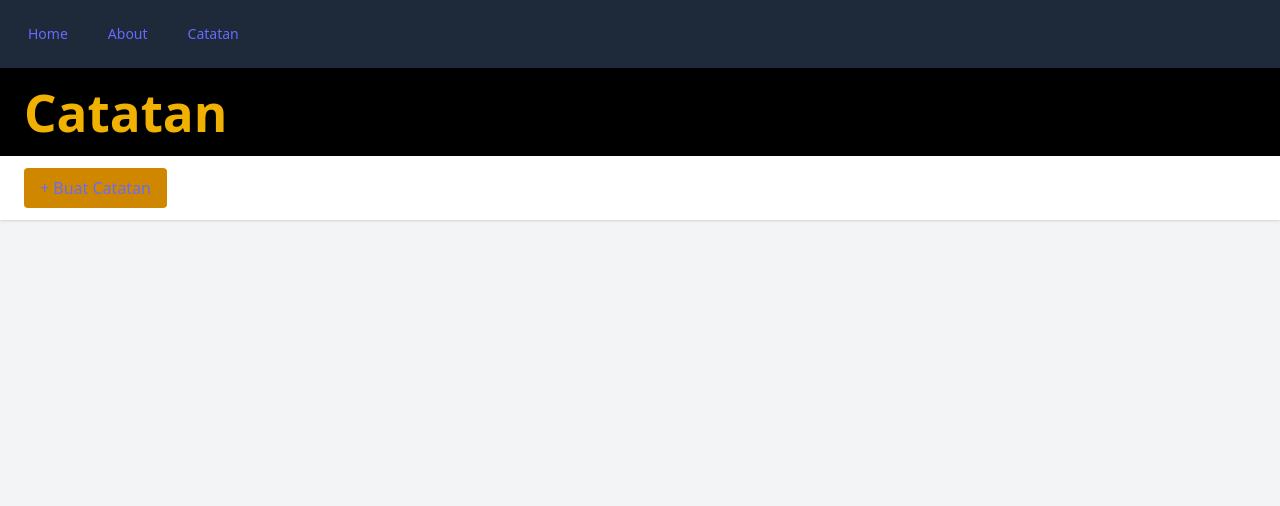
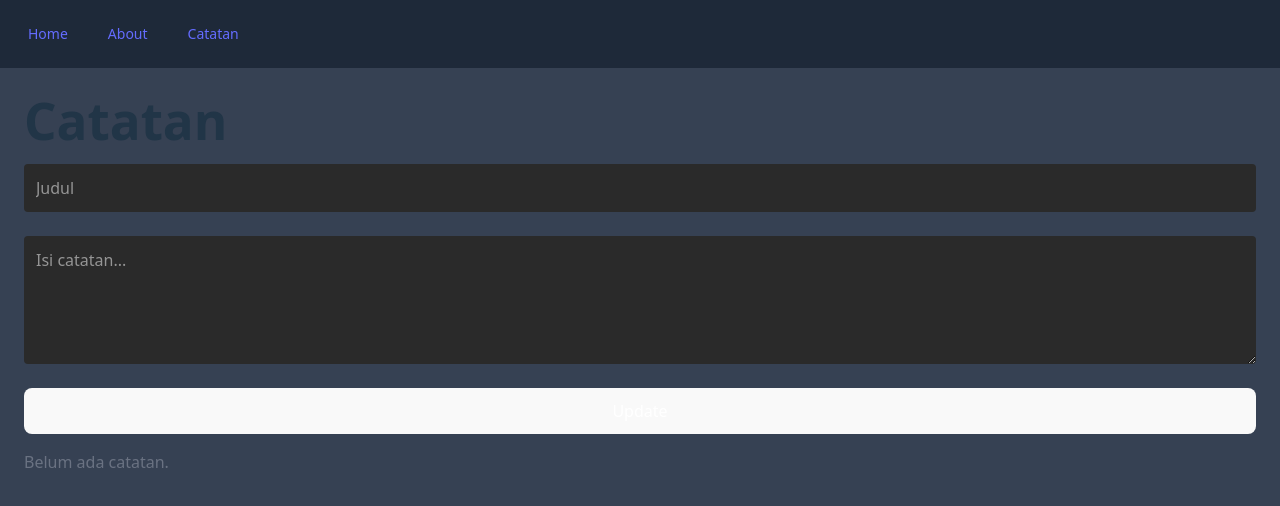
Before and after one commit to SenbiDev/react-task, a React (Vite) app: page /catatan in a window 1280 px wide. Shown: the top 506 px of the page. Built offline with nearby package versions, Linux system fonts and the light colour scheme.

Commit message:
mengubah react catatan

```diff
--- a/src/App.jsx
+++ b/src/App.jsx
@@ -1,5 +1,8 @@
 import { Outlet } from 'react-router-dom';
 import Navbar from './components/Navbar';
+import Catatan from './pages/Catatan';
+import CreateCatatan from './pages/CreateCatatan';
+import UpdateCatatan from './pages/UpdateCatatan';
 
 export default function App() {
   return (
--- a/src/components/BuatCatatan.jsx
+++ b/src/components/BuatCatatan.jsx
@@ -1,62 +1,57 @@
-import React, {useState} from "react";
-import { useNavigate, Link } from "react-router-dom";
+import { useState, useEffect } from "react";
 
-const BuatCatatan = () => {
-    const navigate = useNavigate();
-    const [showconfirm, setShowConfirm] = useState(false);
+export default function BuatCatatan({ addNote, updateNote, editNote }) {
+  const [title, setTitle] = useState('');
+  const [content, setContent] = useState('');
+
+  useEffect(() => {
+    if (editNote) {
+      setTitle(editNote.title);
+      setContent(editNote.content);
+    } else {
+      setTitle('');
+      setContent('');
+    }
+  }, [editNote]);
 
   const handleSubmit = (e) => {
     e.preventDefault();
-        setShowConfirm(true);
+    if (!title || !content) return;
+
+    const noteData = { title, content };
+    if (editNote){
+        updateNote({ ...editNote, ...noteData });
+    } else{
+        addNote(noteData);
+    }
+    setTitle("");
+    setContent("");
   };
 
-    const handleConfirm = () => {
-        setShowConfirm(false);
-        navigate('/');
-    };
 
-    return(
-        <main className="p-6">
-            <div className="bg-white p-6 rounded shadow-md max-w-xl mx-auto">
-                <form onSubmit={handleSubmit}>
-                    <div className="mb-4">
-                        <label htmlFor="judul" className="blockk text-sm font-medium text-gray-200">
-                            Judul Catatan
-                        </label>
+  return (
+    <form onSubmit={handleSubmit} className="flex flex-col gap-2 mb-4">
       <input
         type="text"
-                        id="judul"
-                        name="judul"
-                        placeholder="Masukan Judul Catatan"
-                        className="w-full border border-gray-300 text-black rounded px-3 py-2 focus:outline-none focus:ring focus:border-yellow-500" required/>
-                    </div>
-                    <div className="mb-4">
-                        <label htmlFor="isi" className="blockk text-sm font-medium text-gray-700 mb-1">
-                            Isi Catatan
-                        </label>
+        placeholder="Judul"
+        value={title}
+        onChange={(e) => setTitle(e.target.value)}
+        className="w-full mb-4 p-3 rounded bg-[#2A2A2A] text-white"
+      />
       <textarea
-                        id="isi"
-                        name="isi"
-                        rows="6"
-                        placeholder="Isi catatan di sini..."
-                        className="w-full border border-gray-300 text-black rounded px-3 py-2 focus:outline-none focus:ring focus:border-yellow-500" required></textarea>
-                    </div>
-
-                    {showconfirm && (
-                        <div className="fixed  inset-0 bg-black bg-opacity-50 flex items-center justify-center">
-                            <div className="bg-white p-6 rounded shadow-md text-center max-w-sm">
-                                <p className="mb-4">Yakin ingin menyimpan catatan ini?</p>
-                                <div className="flex justify-center gap-4">
-                                    <button onClick={() => setShowConfirm(false)} className="bg-gray-300 px-4 py-2 rounded hover:bg-gray-400">Batal</button>
-                                    <button type="submit" className="bg-green-500 px-4 py-2 rounded hover:bg-green-600">Ya, Simpan</button>
-                                </div>
-                            </div>
-                        </div>
-                    )}
+        wrap="soft"
+        spellCheck="false"
+        placeholder="Isi catatan..."
+        value={content}
+        onChange={(e) => setContent(e.target.value)}
+        className="w-full mb-4 p-3 rounded bg-[#2A2A2A] text-white h-32"
+      ></textarea>
+      <button
+        type="submit"
+        className="bg-blue-500 text-white px-4 py-2 rounded"
+      >
+        {editNote ? "Update" : "Tambah"}
+      </button>
     </form>
-            </div>
-        </main>
   );
-};
-
-export default BuatCatatan;
+}
--- a/src/components/EditCatatan.jsx
+++ /dev/null
@@ -1,34 +0,0 @@
-const EditCatatan = () => (
-    <main className="p-6">
-        <div className="bg-white p-6 rounded shadow-md max-w-xl mx-auto">
-            <form onSubmit={handleSubmit}>
-                <div className="mb-4">
-                    <label htmlFor="judul" className="blockk text-sm font-medium text-gray-200">
-                        Judul Catatan
-                    </label>
-                    <input
-                    type="text"
-                    className="w-full border border-gray-300 rounded px-3 py-2 focus:outline-none focus:ring focus:border-yellow-500"
-                    placeholder="Judul Catatan"
-                    defaultValue="Judul sebelumnya"/>
-                </div>
-                <div className="mb-4">
-                    <label htmlFor="isi" className="blockk text-sm font-medium text-gray-700 mb-1">
-                        Isi Catatan
-                    </label>
-                    <textarea
-                    rows="6"
-                    className="w-full border border-gray-300 rounded px-3 py-2 focus:outline-none focus:ring focus:border-yellow-500"
-                    placeholder="Isi Catatan"
-                    defaultValue="Isi sebelumnya"/>
-                </div>
-                <div className="flex justify-between">
-                    <a href="/home" className=" bg-gray-300 text-gray-800 px-4 py-2 rounded hover:bg-gray-400">Kembali</a>
-                    <button type="submit" className="bg-yellow-500 text-white px-4 py-2 rounded hover:bg-yellow-800">Simpan Perubahan</button>
-                </div>
-            </form>
-        </div>
-    </main>
-);
-
-export default EditCatatan;
--- a/src/components/Hapus.jsx
+++ /dev/null
@@ -1,17 +0,0 @@
-const Hapus = ({tampilkan, tidak, iya, pesan = "Yakin Ingin Menghapus"}) => {
-    if(!tampilkan) return null;
-
-    return(
-        <div className="fixed inset-0 dlex items-center justify-center bg-black bg-opacity-50 z-50">
-            <div className="bg-white rounded-lg shadow-lg p-6 max-w-sm w-full">
-                <h3 className="text-lg font-semibold mb-4">{pesan}</h3>
-                <div className="flex justify-end space-x-3">
-                    <button onClick={tidak} className="bg-gray-300 px-4 py-2 rounded hover:bg-gray-400">Batal</button>
-                    <button onClick={iya} className="bg-red-300 px-4 py-2 rounded hover:bg-red-600">Hapus</button>
-                </div>
-            </div>
-        </div>
-    );
-};
-
-export default Hapus;
--- a/src/pages/Catatan.jsx
+++ b/src/pages/Catatan.jsx
@@ -1,47 +1,61 @@
 import { useState } from "react";
-import Header from "../components/Header";
-import Navigation from "../components/Navigation";
 import Home from "../components/Home";
-import Hapus from "../components/Hapus";
+import BuatCatatan from "../components/BuatCatatan";
 
-const Catatan = () => {
-    const [notes, setNotes] = useState([]);
+export default function Catatan() {
+    const [notes, setNotes]=useState([]);
+    const [editid, setEditid]=useState(null);
+    const [title, setTitle]=useState("")
+    const [content, setContent]=useState("")
 
-    const[showconfirm, setShowConfirm] = useState(false);
-    const[toDelete, setToDelete] = useState(null);
-
-    const requestDelete = (id) => {
-        setToDelete(id);
-        setShowConfirm(true);
+    const addNote = (noteData) => {
+        if (editid) {
+            setNotes(notes.map((note) =>
+                note.id === edit ? { ...noteData} : note
+        ));
+        setEditid(null);
+        } else {
+            setNotes ([...notes, { id : Date.now(), judul : noteData.title}]);
+        }
+        // ([...notes, { id : Date.now(), {title : nilai, content : nilai} }])
     };
 
-    const confirmDelete = () => {
-        setNotes((prev) => prev.filter((n) => n.id !== toDelete));
-        setToDelete(null);
-        setShowConfirm(false);
+    const deleteNote = (id) => {
+        if(window.confirm("Yakin ingin mengahapus catatan ini?")) {
+            setNotes(notes.filter((note) => note.id !== id));
+        }
     };
 
-    return(
-        <div className="bg-gray-100 min-h-screen">
-            <Header/>
-            <Navigation/>
-            <main className="p-6 grid gap-4 grid-cols-1 sm:grid-cols-2 lg:grid-cols-3">
-                {notes.map((note) => (
-                    <Home
-                    key={note.id}
-                    tittle={note.tittle}
-                    content={note.content}
-                    onDelete={() => requestDelete.note.id}
-                    />
-                ))}
-            </main>
-            <Hapus
-                showconfirm={showconfirm}
-                onCancel={() => setShowConfirm(false)}
-                onConfirm={confirmDelete}
+    const editNote = (note) => {
+        setEditid(note.id);
+    }
+
+    const handleEdit = (note) => {
+        setTitle(note.title);
+        setContent(note.content);
+        setEditid(note.id);
+    };
+
+  return (
+    <div className="min-h-screen bg-gray-700 p-6">
+      <h1 className="text-2xl font-bold mb-4">Catatan</h1>
+
+      <BuatCatatan addNote={addNote} handleEdit={handleEdit} deleteNote={deleteNote} editNote={editNote}/>
+
+      {notes.length > 0 ? (
+        <ul className="space-y-2">
+          {notes.map((note, index) => (
+            <Home
+              key={index}
+              note={note}
+              onEdit={handleEdit}
+              onDelete={deleteNote}
             />
-        </div>
-    );
-};
-
-export default Catatan;
+          ))}
+        </ul>
+      ) : (
+        <p className="text-gray-500">Belum ada catatan.</p>
+      )}
+    </div>
+  );
+}
--- a/src/pages/CreateCatatan.jsx
+++ /dev/null
@@ -1,31 +0,0 @@
-import { useState } from "react";
-import { useNavigate } from "react-router-dom";
-import HeaderBuat from "../components/HeaderBuat";
-import BuatCatatan from "../components/BuatCatatan";
-
-const CreateCatatan = ({}) => {
-    const navigate = useNavigate();
-    const [tittle, setTittle]=useState("");
-    const [content, setContent]=useState("");
-
-    const handleSave = (e) => {
-        e.preventDefault();
-        console.log("Catatan Baru", {tittle});
-        navigate("/");
-    };
-
-    return(
-        <div className="bg-gray-100 min-h-screen">
-            <HeaderBuat/>
-            <BuatCatatan
-                tittle={tittle}
-                content={content}
-                setTittle={setTittle}
-                setContent={setContent}
-                onSave={handleSave}
-            />
-        </div>
-    );
-};
-
-export default CreateCatatan;
--- a/src/pages/UpdateCatatan.jsx
+++ /dev/null
@@ -1,43 +0,0 @@
-import {useState, useEffect} from 'react';
-import { useNavigate, useParams } from 'react-router-dom';
-import HeaderEdit from '../components/HeaderEdit';
-import EditCatatan from '../components/EditCatatan';
-
-const UpdateCatatan = ({notes, setNotes}) => {
-    const navigate = useNavigate();
-    const {id} = useParams();
-
-    const [tittle, setTittle]=useState("");
-    const [content, setContent]=useState("");
-
-    useEffect(() => {
-        const note = notes.find((n) => n.id === Number(id));
-        if(note){
-            setTittle(note.tittle);
-            setContent(note.content);
-        }
-    }, [id, notes]);
-
-    const handleUpdate = (e) => {
-        e.preventDefault();
-        const updatedNotes = notes.map((n) => n.id === Number(id)? {...n, tittle, content}:n
-    );
-    setNotes(updatedNotes);
-    navigate("/")
-    };
-
-    return(
-        <div className='bg-gray-100 min-h-screen'>
-            <HeaderEdit/>
-            <EditCatatan
-                tittle={tittle}
-                ontent={content}
-                setTittle={setTittle}
-                setContent={setContent}
-                onSave={handleUpdate}
-            />
-        </div>
-    );
-};
-
-export default UpdateCatatan;
```
Also changed, not shown: src/components/Home.jsx (+21 -22 lines). Lines whose indentation alone changed are shown as unchanged.
